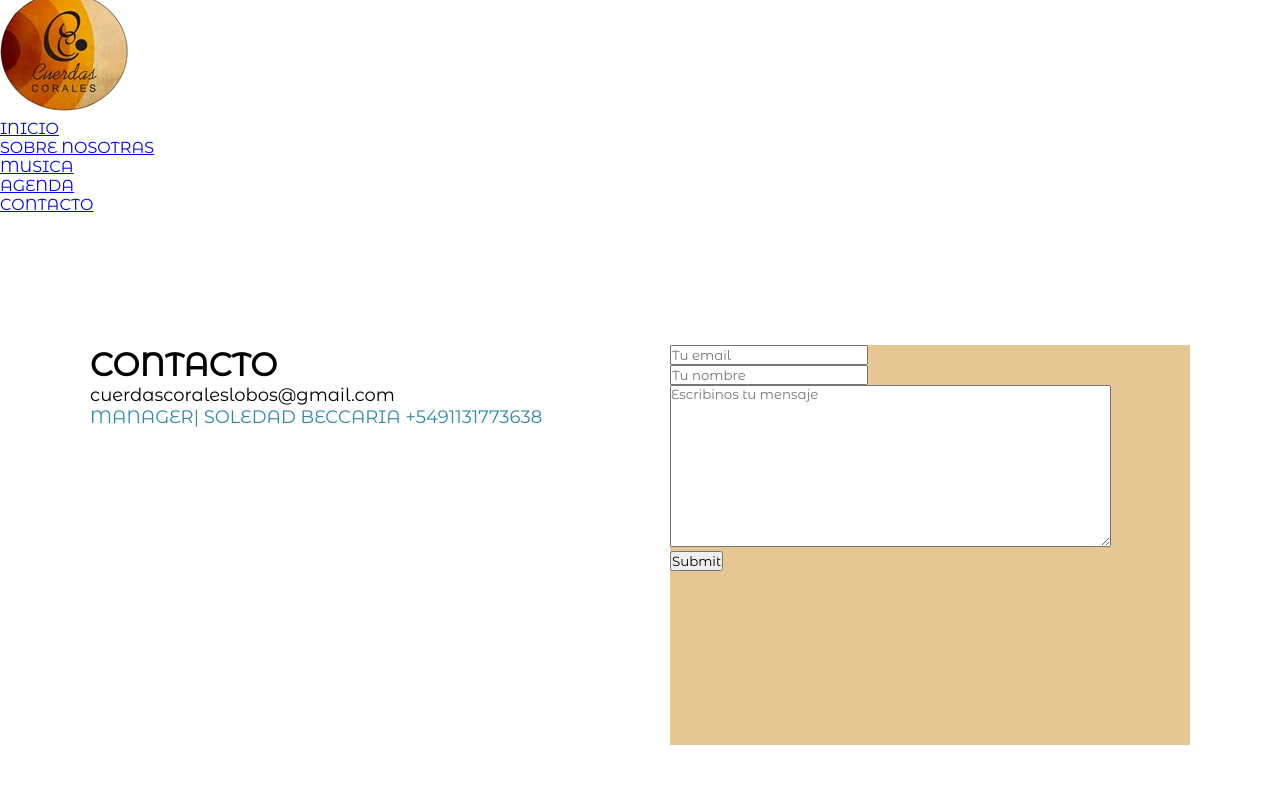
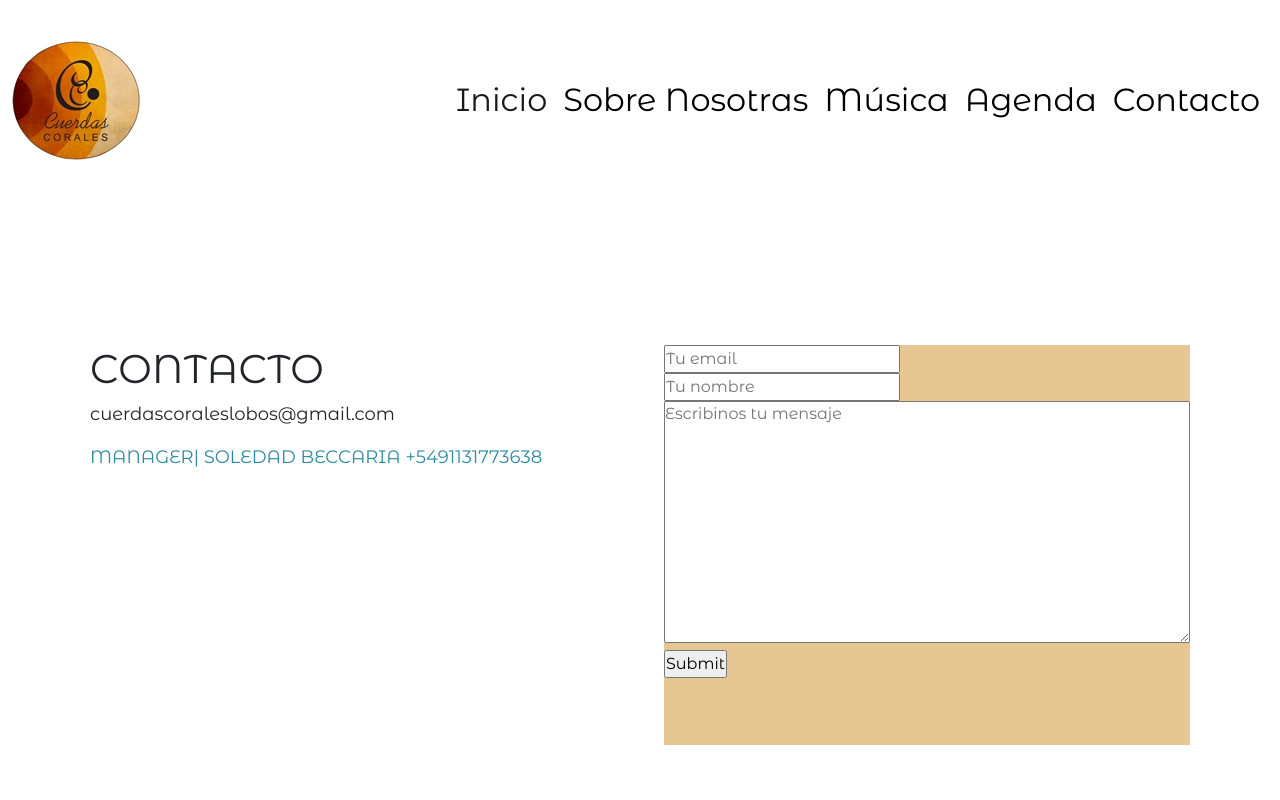
Before and after one commit to MSBeccaria/IdeaBeccariaBootstrap, a plain HTML site: page pages/contacto.html in a window 1280 px wide. Shown: the top 800 px of the page. Drawn offline with nearby package versions, Linux system fonts and the light colour scheme.

Commit message:
cambios contacto

```diff
--- a/pages/contacto.html
+++ b/pages/contacto.html
@@ -9,22 +9,30 @@
         <link rel="preconnect" href="https://fonts.googleapis.com">
         <link rel="preconnect" href="https://fonts.gstatic.com" crossorigin>
         <link href="https://fonts.googleapis.com/css2?family=Montserrat+Alternates&display=swap" rel="stylesheet">
+         <!-- CSS only -->
+         <link href="https://cdn.jsdelivr.net/npm/bootstrap@5.2.0-beta1/dist/css/bootstrap.min.css" rel="stylesheet" integrity="sha384-0evHe/X+R7YkIZDRvuzKMRqM+OrBnVFBL6DOitfPri4tjfHxaWutUpFmBp4vmVor" crossorigin="anonymous">
+
     <title>Cuerdas Corales/Contacto</title>
 </head>
 <body>
     <div class="gridConteinerContacto">
-    <header ID="header">
-        <div class="header__logo">
-            <a href="../index.html"><img  src="../assets/logoCuerdas.jpg" alt="logoCuerdas"></a>
+        <header><!--Inserto bootstrap navbar-->
+            <nav class="navbar navbar-expand-lg bg-color-propio py-5">
+              <div class="container-fluid">
+                <a class="navbar-brand" href="../index.html"><img src="../assets/logoCuerdas.jpg" alt="logo"></a>
+                <button class="navbar-toggler" type="button" data-bs-toggle="collapse" data-bs-target="#navbarSupportedContent" aria-controls="navbarSupportedContent" aria-expanded="false" aria-label="Toggle navigation">
+                  <span class="navbar-toggler-icon"></span>
+                </button>
+                <div class="collapse navbar-collapse" id="navbarSupportedContent">
+                  <ul class="navbar-nav ms-auto mb-2 mb-lg-0">
+                    <li class="nav-item"><a href="../index.html" class="nav-link active" aria-current="page" >Inicio</a></li>
+                    <li class="nav-item"><a href="sobrenosotras.html" class="nav-link">Sobre Nosotras</a></li>
+                    <li class="nav-item"><a href="musica.html"  class="nav-link">Música</a></li>
+                    <li class="nav-item"><a href="agenda.html"  class="nav-link">Agenda</a></li>
+                    <li class="nav-item"><a href="contacto.html" class="nav-link">Contacto</a></li>
+                  </ul>
                   </div>
-        <nav class="header__menu">
-            <ul>
-                <li><a href="../index.html">INICIO</a></li>
-                <li><a href="sobrenosotras.html">SOBRE NOSOTRAS</a></li>
-                <li><a href="musica.html">MUSICA</a></li>
-                <li><a href="agenda.html">AGENDA</a></li>
-                <li><a href="contacto.html">CONTACTO</a></li>
-            </ul>
+              </div>
             </nav>
           </header>
     <main ID="mainContact">
@@ -53,6 +61,8 @@
     </footer>
     </div>
 
+<!-- JavaScript Bundle with Popper -->
+<script src="https://cdn.jsdelivr.net/npm/bootstrap@5.2.0-beta1/dist/js/bootstrap.bundle.min.js" integrity="sha384-pprn3073KE6tl6bjs2QrFaJGz5/SUsLqktiwsUTF55Jfv3qYSDhgCecCxMW52nD2" crossorigin="anonymous"></script>
 
 </body>
 </html>
```
Also changed, not shown: prueba heder.html (deleted, +0 -40 lines). Lines whose indentation alone changed are shown as unchanged.
